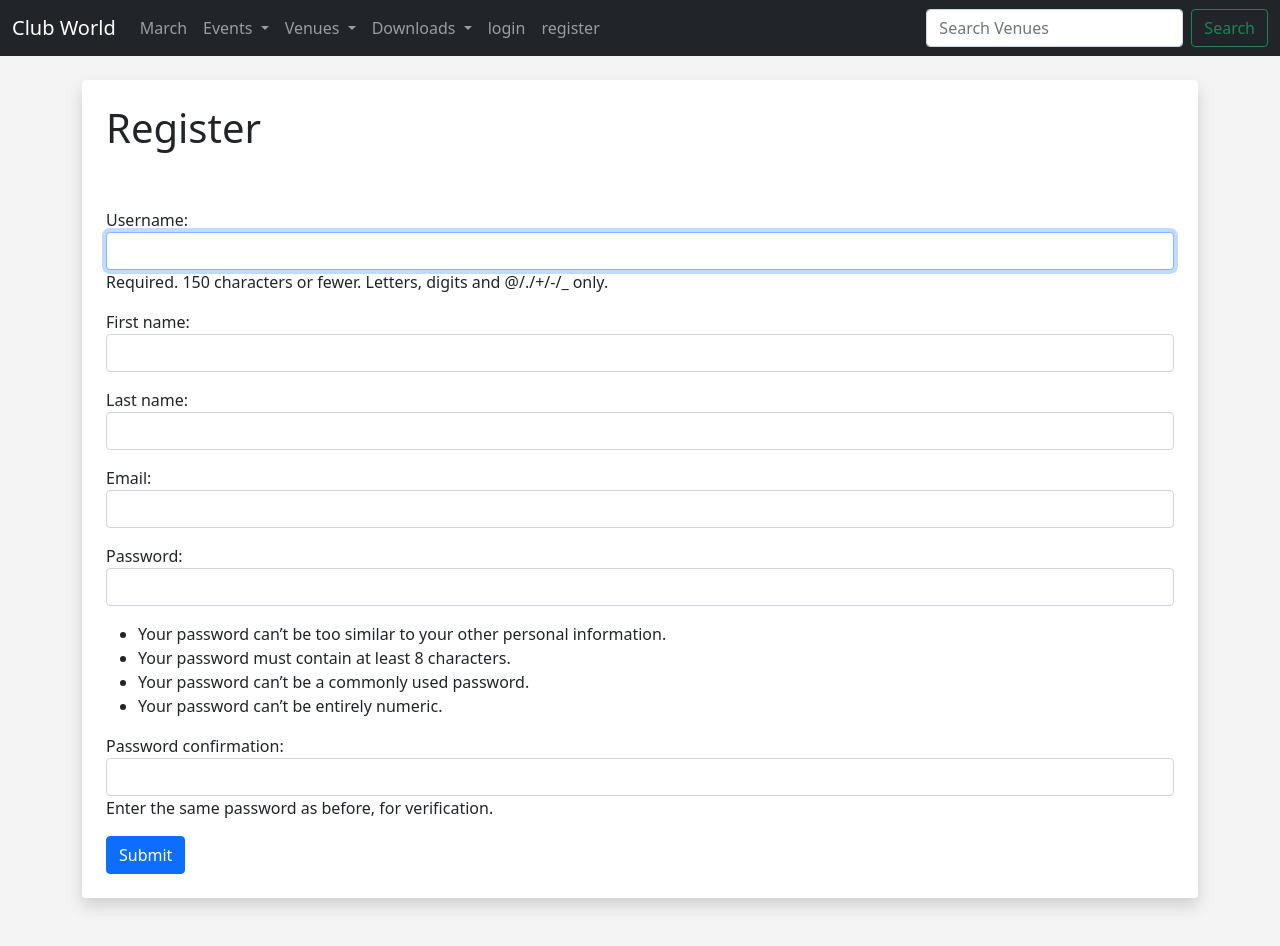
After one commit to Helloleela/clubshare, a Django app: page /members/register_user in a window 1280 px wide. The commit adds this page. Run offline with Django 4.2, Linux system fonts and the light colour scheme.

Commit message:
day's first commit, probably project is completed as of now

```diff
--- a/clubing/events/templates/events/all_event.html
+++ b/clubing/events/templates/events/all_event.html
@@ -1,6 +1,7 @@
 {% extends 'events/base.html'%}
 
 {% block content %}
+
 
 
         <h3>Event Available </h3>
@@ -23,10 +24,12 @@
                   </li>
               </ul>
             </div>
+            {% if user.is_authenticated %}
             <div class="card-footer text-muted">
               <a href="{% url 'update-event' event.id %}" class="btn btn-outline-success">update event</a>
               <a href="{% url 'delete-event' event.id %}" class="btn btn-outline-danger">delete event</a>
             </div>
+            {% endif %}
           </div>
         <br>
 
@@ -34,4 +37,6 @@
         {% endfor %}
 
 
+
+
 {% endblock %}
--- a/clubing/events/templates/events/all_venue.html
+++ b/clubing/events/templates/events/all_venue.html
@@ -15,8 +15,10 @@
             <a href="{% url 'show-venue' venue.id %}">{{venue}}</a>
             </td>
             <td align="right">
+                {% if user.is_authenticated %}
                 <a href="{% url 'update-venue' venue.id %}" class="btn btn-outline-success">update venue</a>
                 <a href="{% url 'delete-venue' venue.id %}" class="btn btn-outline-danger">delete venue</a>
+                {% endif %}
             </td>
         </tr>
         {%endfor%}
--- a/clubing/events/templates/events/nav.html
+++ b/clubing/events/templates/events/nav.html
@@ -17,7 +17,9 @@
               Events
             </a>
             <ul class="dropdown-menu" aria-labelledby="navbarDropdown">
+              {% if user.is_authenticated %}
               <li><a class="dropdown-item" href="{% url 'add-event'%}">Add Events</a></li>
+              {% endif %}
               <li><a class="dropdown-item" href="{% url 'event-list' %}">All Events</a></li>
             </ul>
           </li>
@@ -27,7 +29,9 @@
               Venues
             </a>
             <ul class="dropdown-menu" aria-labelledby="navbarDropdown">
+              {% if user.is_authenticated %}
               <li><a class="dropdown-item" href="{%url 'add-venue' %}">Add Venue</a></li>
+              {% endif %}
               <li><a class="dropdown-item" href="{% url 'venue-list'%}">All Venue</a></li>
             </ul>
           </li>
@@ -51,6 +55,10 @@
             <li class="nav-item">
               <a class="nav-link" href="{%url  'login'%}">login</a>
             </li>
+
+            <li class="nav-item">
+              <a class="nav-link" href="{%url  'register'%}">register</a>
+            </li>
           {% endif %}
 
 
--- /dev/null
+++ b/clubing/members/forms.py
@@ -0,0 +1,22 @@
+
+from django.contrib.auth.forms import UserCreationForm
+from django.contrib.auth.models import User
+
+from django import forms
+
+
+class RegisterUserForm(UserCreationForm):
+    email = forms.EmailField(widget=forms.EmailInput(attrs={"class":"form-control"}))
+    first_name = forms.CharField(max_length=15,widget=forms.TextInput(attrs={"class":"form-control"}))
+    last_name = forms.CharField(max_length=15, widget=forms.TextInput(attrs={"class":"form-control"}))
+
+    class Meta:
+        model = User
+
+        fields = ("username", 'first_name', "last_name","email","password1", "password2")
+
+    def __init__(self, *args, **kwargs):
+        super(RegisterUserForm, self).__init__(*args, **kwargs)
+        self.fields['username'].widget.attrs['class'] = 'form-control'
+        self.fields['password1'].widget.attrs['class'] = 'form-control'
+        self.fields['password2'].widget.attrs['class'] = 'form-control'
--- /dev/null
+++ b/clubing/members/templates/authenticate/register.html
@@ -0,0 +1,28 @@
+{% extends 'events/base.html' %}
+
+{% block content %}
+
+{%if form.errors %}
+
+<p>There was an error with your form</p>
+
+{% endif %}
+
+<div class="shadow p-4 mb-5 bg-body rounded">
+
+
+
+<h1>Register</h1>
+
+<br><br>
+
+<form action="{%url 'register'%}" method="POST">
+    {% csrf_token%}
+      {{form.as_p}}
+
+    <button type="submit" class="btn btn-primary">Submit</button>
+  </form>
+
+</div>
+
+{% endblock %}
--- a/clubing/members/urls.py
+++ b/clubing/members/urls.py
@@ -4,4 +4,5 @@ from . import views
 urlpatterns = [
     path('login_user', views.login_user, name='login'),
     path("logout_user", views.user_logout, name='logout'),
+    path("register_user", views.user_register, name="register"),
 ]
--- a/clubing/members/views.py
+++ b/clubing/members/views.py
@@ -1,6 +1,8 @@
 from django.shortcuts import render, redirect
 from django.contrib.auth import authenticate, login, logout
 from django.contrib import messages
+from django.contrib.auth.forms import UserCreationForm
+from .forms import  RegisterUserForm
 
 # Create your views here.
 
@@ -24,3 +26,20 @@ def user_logout(request):
     logout(request)
     messages.success(request, ("You are successfully logout "))
     return redirect('home')
+
+def user_register(request):
+
+    if request.method=="POST":
+        form =  RegisterUserForm(request.POST)
+        if form.is_valid():
+            form.save()
+            username= form.cleaned_data['username']
+            password= form.cleaned_data['password1']
+            user = authenticate(username= username, password=password)
+            login(request, user)
+            messages.success(request, ("You have Registered successful"))
+            return redirect('home')
+    else:
+        form =  RegisterUserForm()
+
+    return render(request, "authenticate/register.html", {"form":form})
```
Also changed, not shown: clubing/events/templates/events/add_event.html (+11 -0 lines), clubing/events/templates/events/add_venue.html (+11 -0 lines), clubing/db.sqlite3.
